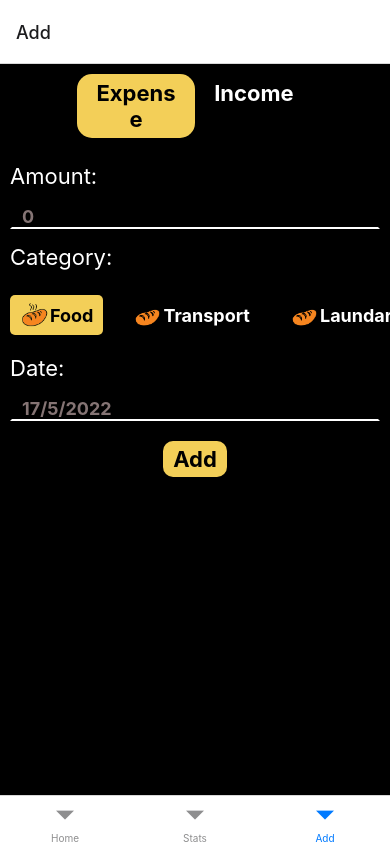
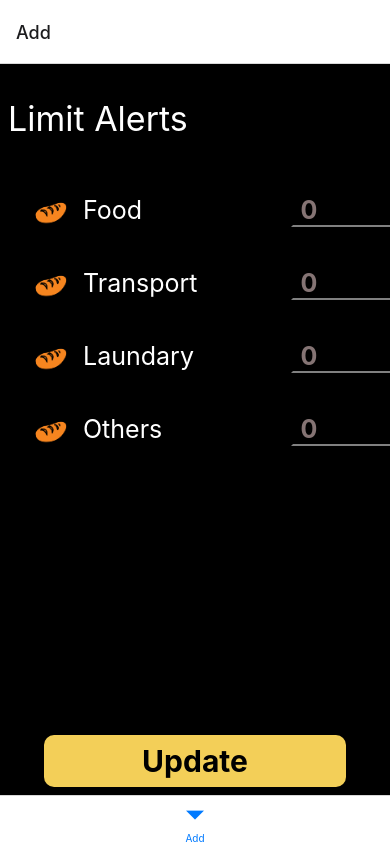
Before and after one commit to Akash-Raj-ST/Expense, a React Native app: screen /Add in a window 390 px wide. Built offline with nearby package versions, Linux system fonts and the light colour scheme.

Commit message:
responsive and settings screen done

```diff
--- a/App.js
+++ b/App.js
@@ -4,6 +4,7 @@ import { createBottomTabNavigator } from '@react-navigation/bottom-tabs';
 import Home from './Screen/Home';
 import Stats from './Screen/Stats';
 import Add from './Screen/Add';
+import Settings from './Screen/Settings';
 
 const Tab = createBottomTabNavigator();
 
@@ -11,9 +12,8 @@ export default function App() {
   return (
     <NavigationContainer>
       <Tab.Navigator>
-        <Tab.Screen name="Home" component={Home} />
-        <Tab.Screen name="Stats" component={Stats} />
-        <Tab.Screen name="Add" component={Add} />
+
+        <Tab.Screen name="Add" component={Settings} />
       </Tab.Navigator>
     </NavigationContainer>
   );
--- a/Components/Button.js
+++ b/Components/Button.js
@@ -1,5 +1,9 @@
 import { View, Text, StyleSheet, TouchableOpacity } from 'react-native'
 import React from 'react'
+import {
+  widthPercentageToDP as wp,
+  heightPercentageToDP as hp,
+} from "react-native-responsive-screen";
 
 export default function Button(props) {
   return (
@@ -17,14 +21,14 @@ const styles = StyleSheet.create({
         borderRadius:10,
         backgroundColor:"#F3CF58",
         alignSelf:"center",
-        paddingHorizontal:10,
-        paddingVertical:5,
-        marginVertical:10
+        paddingHorizontal:wp("25%"),
+        paddingVertical:hp("1%"),
+        marginVertical:hp("1%"),
     },
     buttonText:{
         color:"black",
         fontWeight:"bold",
-        fontSize:22,
+        fontSize:hp("3.5%"),
         textAlign:"center",
     }
 })
--- /dev/null
+++ b/Components/Categories.js
@@ -0,0 +1,19 @@
+export const categories = [
+		{
+			type:"Food",
+			logo:require("../assets/images/food.png"),
+		},
+		{
+			type:"Transport",
+			logo:require("../assets/images/food.png"),
+		},
+		{
+			type:"Laundary",
+			logo:require("../assets/images/food.png"),
+		},
+		{
+			type:"Others",
+			logo:require("../assets/images/food.png"),
+		},
+
+]
--- a/Components/Input.js
+++ b/Components/Input.js
@@ -1,23 +1,20 @@
 import {View,Text, TextInput } from 'react-native'
+import {
+  widthPercentageToDP as wp,
+  heightPercentageToDP as hp,
+} from "react-native-responsive-screen";
 
 export default function Input(props){
     return(
         <View style={{marginVertical:5}}>
-            <Text
-                style={{
-                    color:"white",
-                    fontSize:22,
-                    padding:10,
-                    marginBottom:5
-                }}
-            >{props.placeholder}</Text>
+
             <TextInput
                 style={{
                     borderWidth:2,
-                    marginHorizontal:10,
-                    paddingHorizontal:10,
+                    marginHorizontal:wp("2%"),
+                    paddingHorizontal:wp("2%"),
                     fontWeight:'bold',
-                    fontSize:18,
+                    fontSize:hp("4%"),
                     backgroundColor:'black',
                     color:"#857474",
                     borderBottomColor:"white"
--- a/Components/Tab.js
+++ b/Components/Tab.js
@@ -1,13 +1,18 @@
 import { View, Text, TouchableOpacity } from 'react-native'
 import React from 'react'
+
+import {
+  widthPercentageToDP as wp,
+  heightPercentageToDP as hp,
+} from "react-native-responsive-screen";
 
 export default function Tab(props){
     return(
         <TouchableOpacity
             style={{
                 backgroundColor:props.text===props.currentTab?"#F3CF58":"black",
-                paddingHorizontal:16,
-                paddingVertical: 6,
+                paddingHorizontal:wp("4%"),
+                paddingVertical: hp("1%"),
                 borderRadius:15,
                 width:"50%",
             }}
@@ -17,7 +22,7 @@ export default function Tab(props){
             <Text style={{
                     color:props.text===props.currentTab?"black":"white",
                     fontWeight:"bold",
-                    fontSize:22,
+                    fontSize:hp("3%"),
                     textAlign:"center"
                 }}
             >{props.text}</Text>
--- a/Screen/Add.js
+++ b/Screen/Add.js
@@ -4,9 +4,15 @@ import React,{useState} from 'react'
 import Tab from '../Components/Tab';
 import Input from '../Components/Input';
 import Button from '../Components/Button';
+import { categories } from '../Components/Categories';
 
 import DateTimePicker from '@react-native-community/datetimepicker';
 import AsyncStorage from '@react-native-async-storage/async-storage';
+
+import {
+  widthPercentageToDP as wp,
+  heightPercentageToDP as hp,
+} from "react-native-responsive-screen";
 
 export default function Add() {
 
@@ -68,6 +74,7 @@ function Expense(){
    	return(
 		<View>
 			<View>
+				<Text style={stylesTwo.label}>Amount:</Text>
 				<Input attValue={amount} setValue={setAmount} placeholder="Amount: " type="number-pad"/>
 			</View>
 			<View>
@@ -83,31 +90,7 @@ function Expense(){
    	)
 }
 
-function Income(){
-	return(
-		<Text style={{color:"white"}}>Income</Text>
-	)
-}
-
 function Category(props){
-	const categories = [
-		{
-			type:"Food",
-			logo:require("../assets/images/food.png"),
-		},
-		{
-			type:"Transport",
-			logo:require("../assets/images/food.png"),
-		},
-		{
-			type:"Laundary",
-			logo:require("../assets/images/food.png"),
-		},
-		{
-			type:"Others",
-			logo:require("../assets/images/food.png"),
-		}
-	]
 
 	return(
 			<ScrollView horizontal>
@@ -118,7 +101,7 @@ function Category(props){
 						style={styles(category.type,props.categoryType).category}
 						onPress={()=>{props.setCategoryType(category.type)}}
 					>
-						<Image source={category.logo} style={{width:30,height:30}}/>
+						<Image source={category.logo} style={{width:wp("10%"),height:wp("10%")}}/>
 						<Text style={styles(category.type,props.categoryType).categoryText}>{category.type}</Text>
 					</TouchableOpacity>
 				))}
@@ -139,7 +122,7 @@ function DateInput({date,setDate}){
                 setOpenDate(true);
             }}
         >
-            <Text style={{fontWeight:'bold',fontSize:18,color:"#857474"}}>{date.getDate()}/{date.getMonth()+1}/{date.getFullYear()}</Text>
+            <Text style={{fontWeight:'bold',fontSize:hp("4%"),color:"#857474"}}>{date.getDate()}/{date.getMonth()+1}/{date.getFullYear()}</Text>
            {openDate && <DateTimeModal mode='date' setOpen={setOpenDate} value={date} setValue={setDate}/>}
         </TouchableOpacity>
     )
@@ -173,8 +156,8 @@ function DateTimeModal(props){
 
 const styles =(category,choice)=>StyleSheet.create({
 	category:{
-		paddingHorizontal:10,
-		paddingVertical:5,
+		paddingHorizontal:wp("3%"),
+		paddingVertical:hp("1%"),
 		borderRadius:5,
 		backgroundColor:category===choice?"#F3CF58":"black",
 		margin:10,
@@ -183,7 +166,7 @@ const styles =(category,choice)=>StyleSheet.create({
 	},
 	categoryText:{
 		color:"white",
-		fontSize:18,
+		fontSize:hp("3%"),
 		color:category===choice?"black":"white",
 		fontWeight:"bold"
 	}
@@ -192,15 +175,40 @@ const styles =(category,choice)=>StyleSheet.create({
 const stylesTwo = StyleSheet.create({
 	label:{
 		color:"white",
-		fontSize:22,
-		padding:10,
-		marginBottom:5
+		fontSize:hp("3%"),
+		paddingTop:hp("5%"),
+		paddingBottom:hp("1%"),
+		marginBottom:hp("1%"),
+		paddingHorizontal:wp("2%"),
 	},
 	date:{
-		marginBottom:10,
+		marginBottom:hp("2%"),
 		borderBottomColor:"white",
 		borderWidth:2,
-		marginHorizontal:10,
-         paddingHorizontal:10,
+		marginHorizontal:wp("2%"),
+        paddingHorizontal:wp("2%"),
 	}
 })
+
+function Income(){
+	const [amount,setAmount]  = useState(0);
+
+	const updateAmount = async()=>{
+		console.log("amount updated");
+	}
+
+	return(
+		<View>
+			<View>
+				<Text style={stylesTwo.label}>Amount:</Text>
+				<Input attValue={amount} setValue={setAmount} placeholder="Amount: " type="number-pad"/>
+			</View>
+			<View style={{
+				height:hp("25%"),
+				justifyContent:"center",
+			}}>
+				<Button text="Add Money" onClick={updateAmount}/>
+			</View>
+		</View>
+	)
+}
--- /dev/null
+++ b/Screen/Settings.js
@@ -0,0 +1,123 @@
+import { View, Text, ScrollView, Image, TextInput, StyleSheet } from 'react-native'
+import React,{useEffect,useState} from 'react'
+
+import { categories } from '../Components/Categories';
+import {
+  widthPercentageToDP as wp,
+  heightPercentageToDP as hp,
+} from "react-native-responsive-screen";
+
+import Button from '../Components/Button';
+
+import AsyncStorage from '@react-native-async-storage/async-storage';
+
+
+export default function Settings() {
+
+    const [limits,setLimits] = useState({Food:0,Transport:0,Laundary:0,Others:0});
+    const [loading,setLoading] = useState(true);
+
+    const getLimits = async()=>{
+        try {
+			let limit = await AsyncStorage.getItem('limit_data');
+
+            if(limit!=null) {
+                setLimits(JSON.parse(limit));
+            }
+            setLoading(false);
+		} catch (e) {
+			console.log(e);
+		}
+    }
+
+    useEffect(()=>{
+        getLimits();
+    },[])
+
+
+    const setValue = (type,value) =>{
+        console.log("updating limit...");
+        var newLimits  = limits;
+        newLimits[type] = value;
+        setLimits(newLimits);
+    }
+
+    const updateLimits = async()=>{
+        try {
+			await AsyncStorage.setItem('limit_data', JSON.stringify(limits));
+		} catch (e) {
+			console.log(e);
+		}
+        console.log("added to storage");
+    }
+
+    if(loading){
+        return(
+            <Text>Loading....</Text>
+        )
+    }
+    return (
+        <View style={{backgroundColor:"black",flex:1}}>
+            <Text style={styles.heading}>Limit Alerts</Text>
+            <ScrollView style={{height:"70%"}}>
+                {categories.map((category,index)=>(
+                    <Category key={index} category={category} limits={limits} setValue={setValue}/>
+                ))}
+
+            </ScrollView>
+            <Button text="Update" onClick={updateLimits}/>
+        </View>
+    )
+}
+
+function Category(props){
+    const [amount,setAmount] = useState(props.limits[props.category.type]);
+
+    return(
+        <View style={styles.category}>
+            <View style={{flexDirection:"row",alignItems:"center",width:"75%"}}>
+                <Image source={props.category.logo} style={{width:wp("10%"),height:wp("10%"),marginHorizontal:wp("3%")}}/>
+                <Text style={styles.categoryType}>{props.category.type}</Text>
+            </View>
+
+            <TextInput
+                style={{
+                    borderWidth:2,
+                    marginHorizontal:wp("2%"),
+                    paddingHorizontal:wp("2%"),
+                    fontWeight:'bold',
+                    fontSize:hp("3%"),
+                    backgroundColor:'black',
+                    color:"#857474",
+                    borderBottomColor:"grey",
+                    justifyContent:"flex-start"
+                }}
+                value={String(amount)}
+                onChangeText={(value)=>{
+                                    props.setValue(props.category.type,value);
+                                    setAmount(value);
+                            }}
+                keyboardType="number-pad"
+            />
+        </View>
+    )
+}
+
+const styles = StyleSheet.create({
+    heading:{
+        color:"white",
+        fontSize: hp("4%"),
+        paddingHorizontal:wp("2%"),
+        paddingVertical:hp("4%")
+    },
+    category:{
+        flexDirection:"row",
+        alignItems:"center",
+        marginVertical:hp("2%"),
+        marginHorizontal:wp("5%"),
+    },
+    categoryType:{
+        color:"white",
+        fontSize:hp("3%"),
+    }
+})
```
Also changed, not shown: package.json (+4 -3 lines), 1 other file (tests, documents, lock files or other folders).
